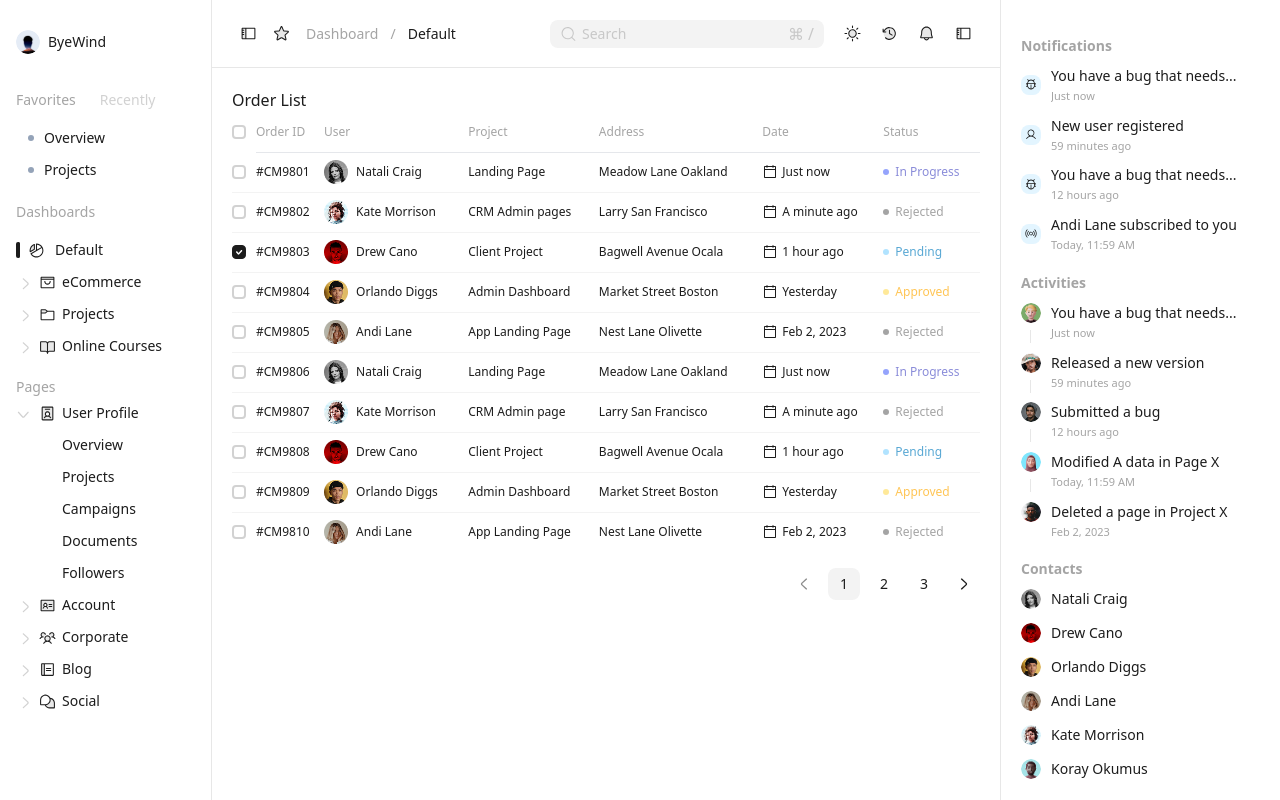
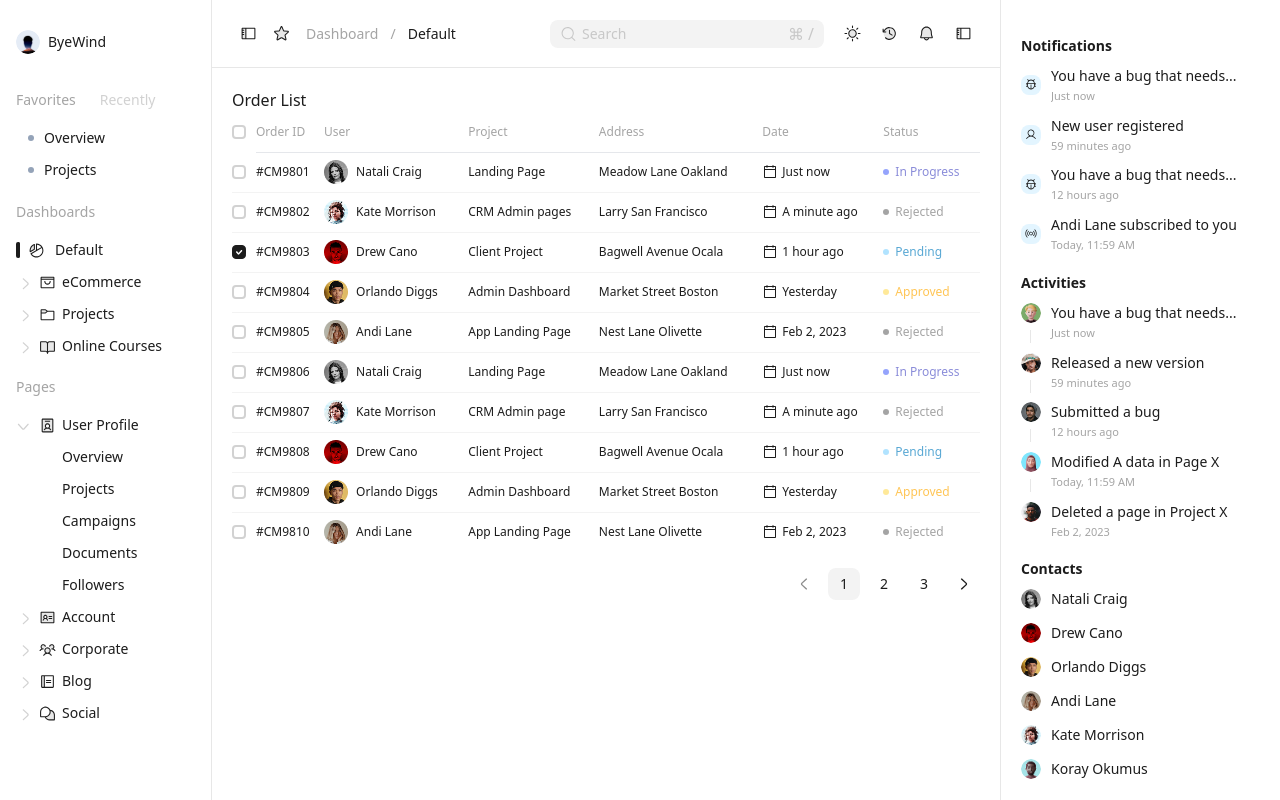
Before and after one commit to arpansaha13/dashboard-ui, a React (Vite) app: page /orders in a window 1280 px wide. Built offline with nearby package versions, Linux system fonts and the light colour scheme.

Commit message:
style: fix color and spacing

```diff
--- a/src/components/LeftPanel.tsx
+++ b/src/components/LeftPanel.tsx
@@ -153,7 +153,7 @@ const LeftPanel = () => {
           ),
         )}
 
-        <div className="text-dark/40 dark:text-light/40 mb-12px mt-[15px] text-sm">
+        <div className="text-dark/40 dark:text-light/40 mt-[15px] mb-3 text-sm">
           Pages
         </div>
 
--- a/src/components/RightPanel.tsx
+++ b/src/components/RightPanel.tsx
@@ -62,11 +62,8 @@ const contacts = [
 const RightPanel = () => {
   return (
     <aside>
-      {/* Notifications */}
       <div className="mb-5">
-        <h2 className="text-dark/40 dark:text-light mt-4 mb-2.5 text-sm font-bold">
-          Notifications
-        </h2>
+        <h2 className="mt-4 mb-2.5 text-sm font-bold">Notifications</h2>
 
         {notifications.map((notification, index) => (
           <div key={index} className="mb-3 flex cursor-pointer items-center">
@@ -83,11 +80,8 @@ const RightPanel = () => {
         ))}
       </div>
 
-      {/* Activities Section */}
       <div className="mb-5">
-        <h2 className="text-dark/40 dark:text-light mt-4 mb-2.5 text-sm font-bold">
-          Activities
-        </h2>
+        <h2 className="mt-4 mb-2.5 text-sm font-bold">Activities</h2>
 
         {activities.map((activity, index) => (
           <div key={index} className="mb-3 flex cursor-pointer items-start">
@@ -111,11 +105,8 @@ const RightPanel = () => {
         ))}
       </div>
 
-      {/* Contacts Section */}
       <div className="mb-5">
-        <h2 className="text-dark/40 dark:text-light mt-4 mb-2.5 text-sm font-bold">
-          Contacts
-        </h2>
+        <h2 className="mt-4 mb-2.5 text-sm font-bold">Contacts</h2>
 
         {contacts.map((contact, index) => (
           <div key={index} className="mb-3.5 flex cursor-pointer items-center">
```
